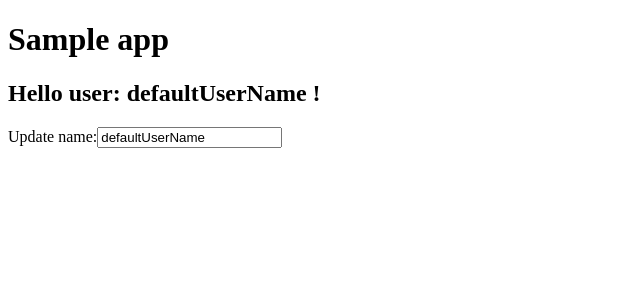
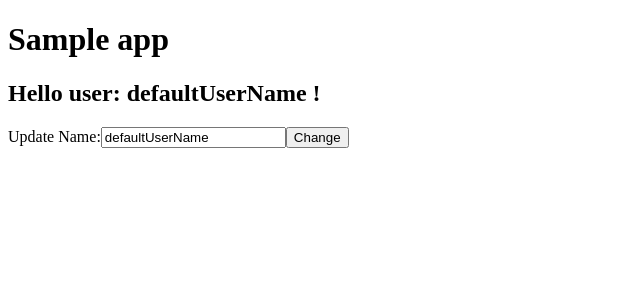
Before and after one commit to Brew-Brew/typescript-playground, a React app in the folder Tutorials/react-by-sample-project/: page / in a window 1280 px wide. Shown: the top 300 px of the page, without its empty margins (0-640 px from the left). Built offline with nearby package versions, Linux system fonts and the light colour scheme.

Commit message:
feat: :sparkle: add callback

```diff
--- a/Tutorials/react-by-sample-project/src/app.tsx
+++ b/Tutorials/react-by-sample-project/src/app.tsx
@@ -15,8 +15,8 @@ export class App extends React.Component<Props, State> {
     this.state = { userName: "defaultUserName" };
   }
 
-  setUsernameState = event => {
-    this.setState({ userName: event.target.value });
+  setUsernameState = (newName: string) => {
+    this.setState({ userName: newName });
   };
 
   public render() {
@@ -24,8 +24,8 @@ export class App extends React.Component<Props, State> {
       <>
         <HelloComponent userName={this.state.userName} />
         <NameEditComponent
-          userName={this.state.userName}
-          onChange={this.setUsernameState}
+          initialUserName={this.state.userName}
+          onNameUpdated={this.setUsernameState}
         />
       </>
     );
--- a/Tutorials/react-by-sample-project/src/nameEdit.tsx
+++ b/Tutorials/react-by-sample-project/src/nameEdit.tsx
@@ -1,13 +1,39 @@
 import * as React from "react";
 
 interface Props {
-  userName: string;
-  onChange: (event) => void;
+  initialUserName: string;
+  onNameUpdated: (newName: string) => any;
 }
 
-export const NameEditComponent = (props: Props) => (
-  <React.Fragment>
-    <label>Update name:</label>
-    <input value={props.userName} onChange={props.onChange} />
-  </React.Fragment>
-);
+interface State {
+  editingName: string;
+}
+
+export class NameEditComponent extends React.Component<Props, State> {
+  constructor(props: Props) {
+    super(props);
+    // Watch out what would happen if we get this user name via an AJAX callback
+    // you will find a different implementatin on 05 sample
+    this.state = { editingName: this.props.initialUserName };
+  }
+
+  onChange = event => {
+    this.setState({ editingName: event.target.value });
+  };
+
+  onNameSubmit = (event: any): any => {
+    this.props.onNameUpdated(this.state.editingName);
+  };
+
+  public render() {
+    return (
+      <>
+        <label>Update Name:</label>
+        <input value={this.state.editingName} onChange={this.onChange} />
+        <button className="btn btn-default" onClick={this.onNameSubmit}>
+          Change
+        </button>
+      </>
+    );
+  }
+}
```
